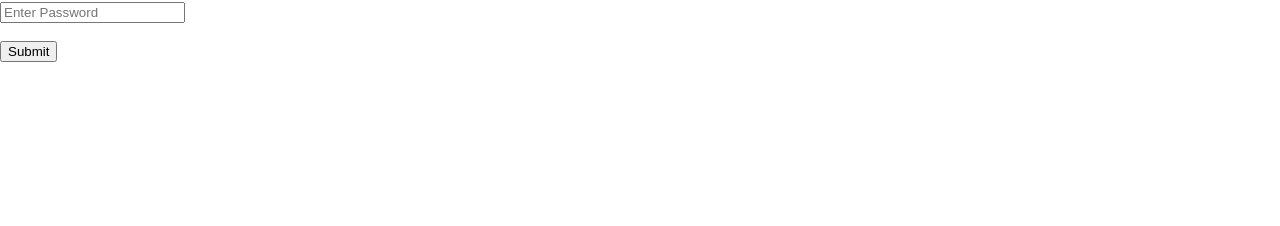
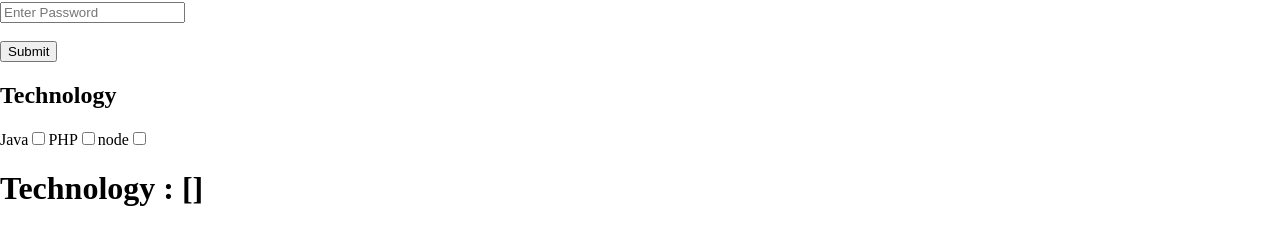
Before and after one commit to riyad-ahmed/Vue-js, a Vue app: page / in a window 1280 px wide. Shown: the part 813-1039 px from the top of the page. Before the commit the page ends 875 px from the top, so only its background shows below. Built offline with nearby package versions, Linux system fonts and the light colour scheme; no server answers.

Commit message:
input checkbox

```diff
--- a/src/components/Forms.vue
+++ b/src/components/Forms.vue
@@ -9,6 +9,16 @@
   <div>
     <button v-on:click="getdata()">Submit</button>
   </div>
+  <div>
+    <h2>Technology</h2>
+    <label for="java">Java</label>
+    <input type="checkbox" value="java" v-model="technology" id="java">
+    <label for="php">PHP</label>
+    <input type="checkbox" value="php" v-model="technology" id="php">
+    <label for="node">node</label>
+    <input type="checkbox" value="node" v-model="technology" id="node">
+    <h1>Technology : {{technology}}</h1>
+  </div>
 </div>
 </template>
 
@@ -19,11 +29,17 @@ export default {
     return {
       email: null,
       password: null,
+      technology: [],
     }
   },
   methods: {
     getdata() {
       console.log(this.email, this.password)
+    }
+  },
+  watch: {
+    technology() {
+      console.log(this.technology)
     }
   }
 }
```
